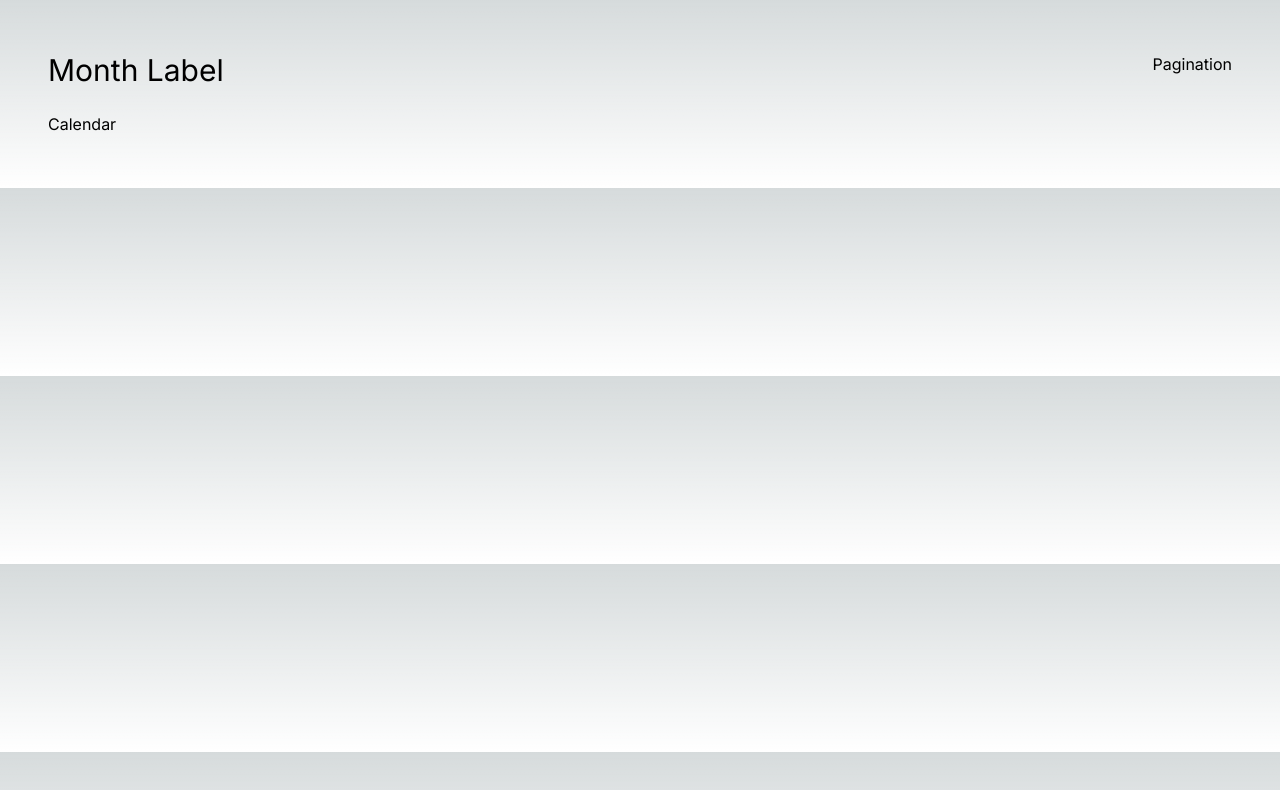
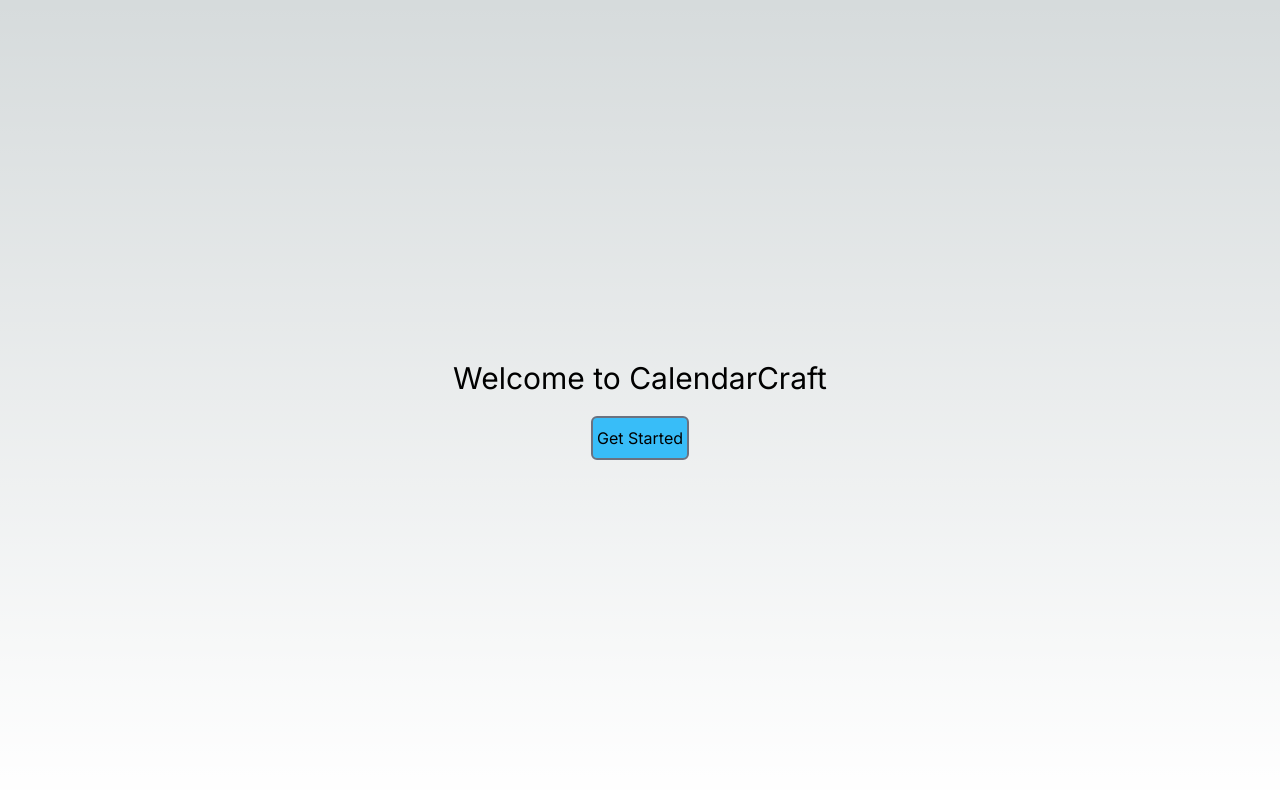
Before and after one commit to jduriu/calendarcraft, a Next.js app: page / in a window 1280 px wide. Shown: the top 790 px of the page. Built offline with nearby package versions, Linux system fonts and the light colour scheme.

Commit message:
add landing page and assign calendar page to a route /calendar

```diff
--- /dev/null
+++ b/app/calendar/page.jsx
@@ -0,0 +1,18 @@
+import CalendarGrid from "@/components/CalendarGrid";
+import Pagination from "@/components/Pagination";
+
+export default function Home() {
+  return (
+    <div className="flex flex-col m-10">
+      <div className="flex py-3 px-2 justify-between">
+        <h1 className="text-3xl">Month Label</h1>
+        <div>
+          <Pagination/>
+        </div>
+      </div>
+      <div className="py-3 px-2 w-full h-full">
+        <CalendarGrid/>
+      </div>
+    </div>
+  )
+}
--- a/app/page.jsx
+++ b/app/page.jsx
@@ -1,17 +1,17 @@
-import Calendar from "@/components/Calendar";
-import Pagination from "@/components/Pagination";
+import Link from "next/link"
 
-export default function Home() {
+export default function Landing() {
   return (
-    <div className="flex flex-col m-10">
-      <div className="flex py-3 px-2 justify-between">
-        <h1 className="text-3xl">Month Label</h1>
-        <div>
-          <Pagination/>
-        </div>
-      </div>
-      <div className="py-3 px-2 w-full h-full">
-        <Calendar/>
+    <div className="w-screen h-screen flex flex-col justify-center items-center">
+      <h1 className="text-3xl py-5">Welcome to CalendarCraft</h1>
+      <div>
+        <Link href="/calendar">
+          <button
+            className="border-2 border-gray-500 rounded-md py-2 px-1 bg-sky-400 text-black hover:bg-blue-400"
+          >
+            Get Started
+          </button>
+        </Link>
       </div>
     </div>
   )
--- a/components/Calendar.jsx
+++ b/components/CalendarGrid.jsx
@@ -1,4 +1,4 @@
-export default function Calendar() {
+export default function CalendarGrid() {
     return (
         <div>
             Calendar
```
